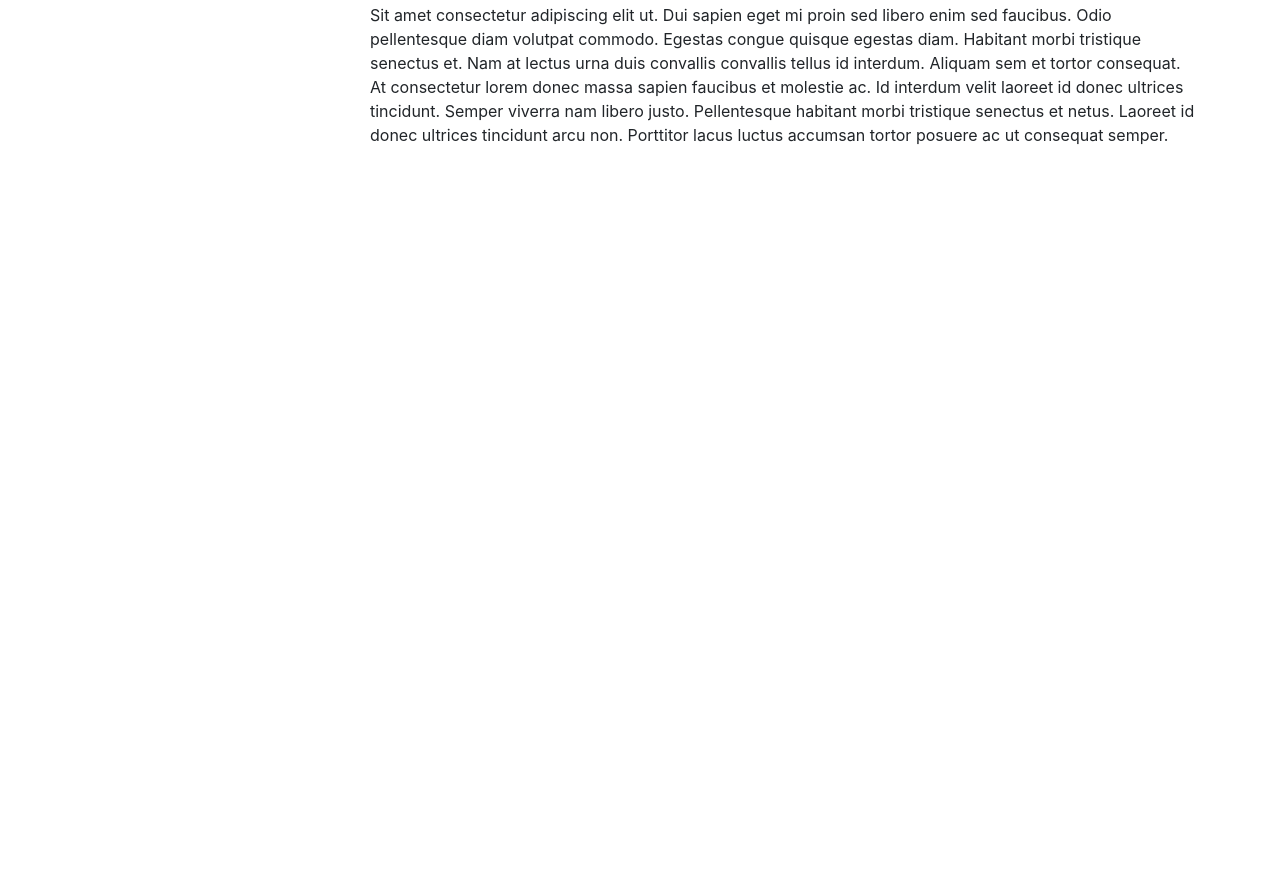
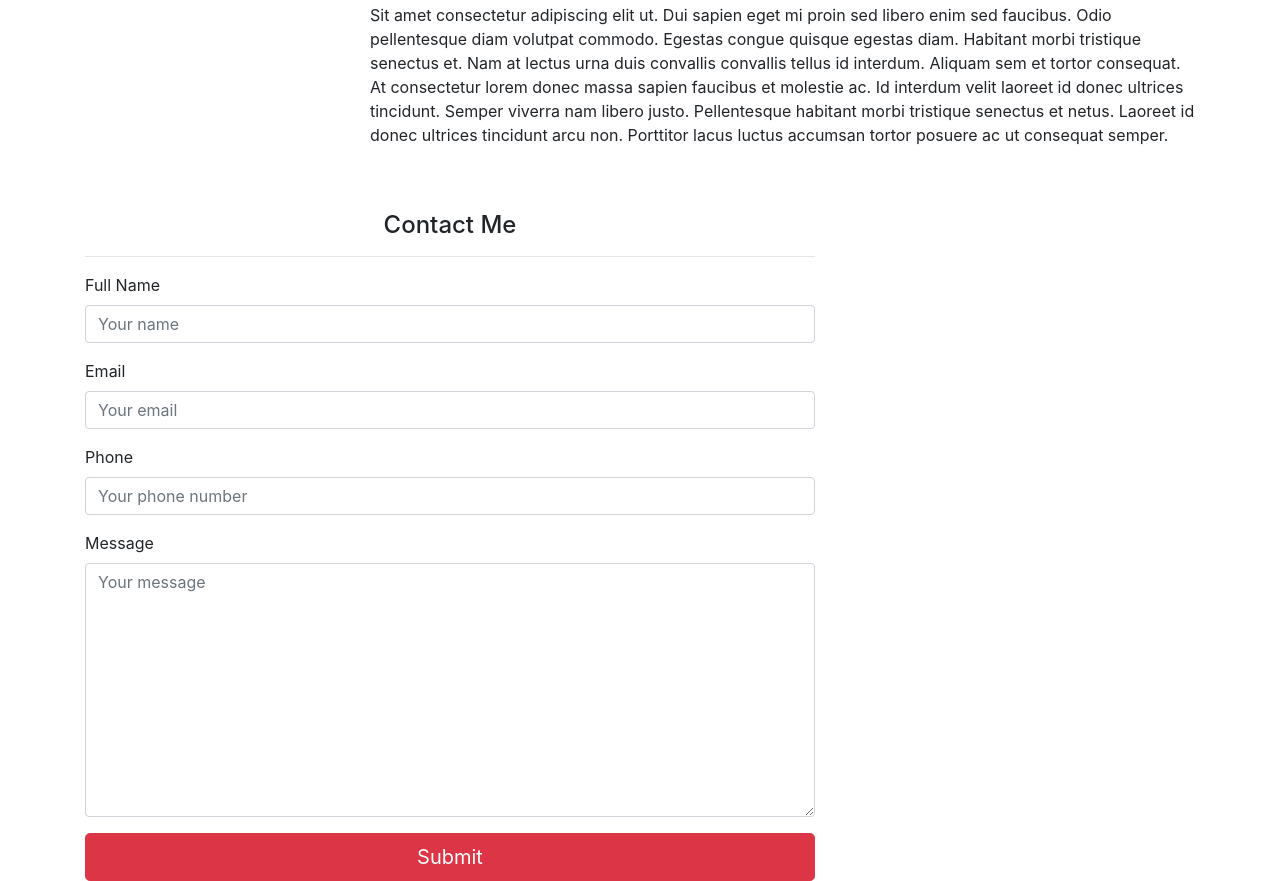
Before and after one commit to DanielWaiguru91/Kenyas-Trending, a plain HTML site: page posts.html in a window 1280 px wide. Shown: the part 446-1327 px from the top of the page. Before the commit the page ends 800 px from the top, so only its background shows below. Drawn offline with nearby package versions, Linux system fonts and the light colour scheme; files that its build step writes are made by us from their sources.

Commit message:
Added contact form

```diff
--- a/posts.html
+++ b/posts.html
@@ -61,6 +61,33 @@
                 </div>
             </div>
         </div>
+        <!--Contact Form-->
+        <div class="row mt-5">
+            <div class="col-md-8">
+                <h4 class="text-center">Contact Me</h4>
+                <hr>
+                <form action="">
+                    <div class="form-group">
+                        <label for="">Full Name</label>
+                        <input type="text" class="form-control" placeholder="Your name">
+                    </div>
+                    <div class="form-group">
+                        <label for="">Email</label>
+                        <input type="text" class="form-control" placeholder="Your email">
+                    </div>
+                    <div class="form-group">
+                        <label for="">Phone</label>
+                        <input type="text" class="form-control" placeholder="Your phone number">
+                    </div>
+                    <div class="form-group">
+                        <label for="">Message</label>
+                        <textarea name="" id="" cols="30" rows="10" class="textarea form-control" placeholder="Your message"></textarea>
+                    </div>
+                    <button type="submit" class="btn btn-danger btn-lg btn-block">Submit</button>
+                </form>
+            </div>
+
+        </div>
     </div>
 </body>
 </html>
```
Also changed, not shown: index.html (+1 -1 lines).
